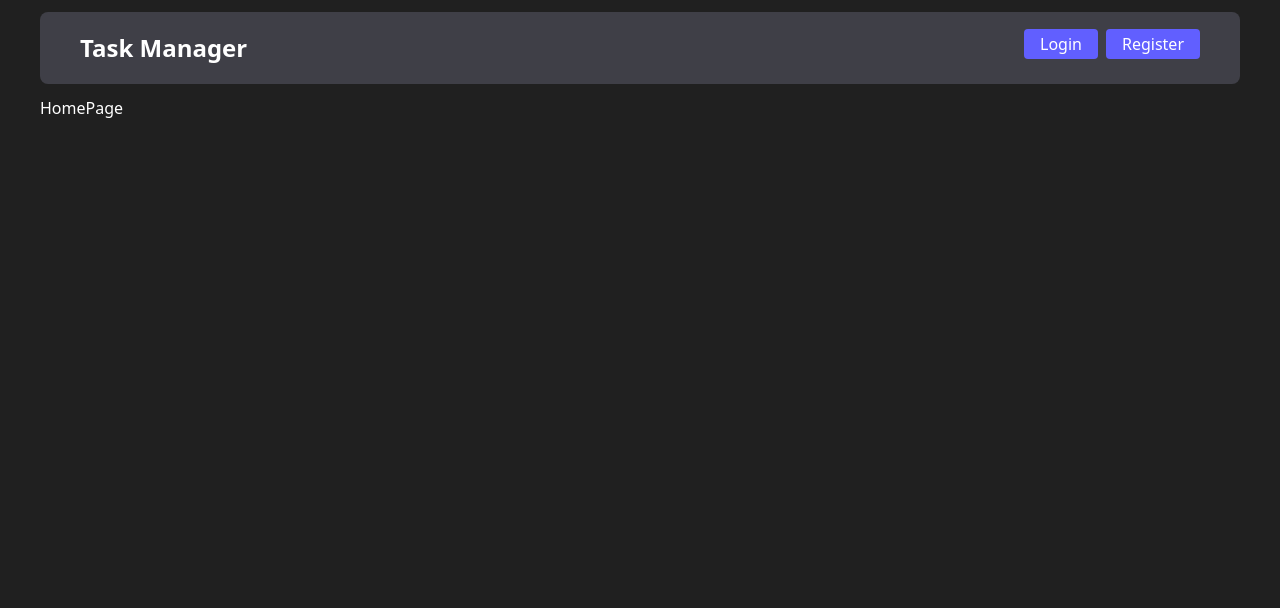
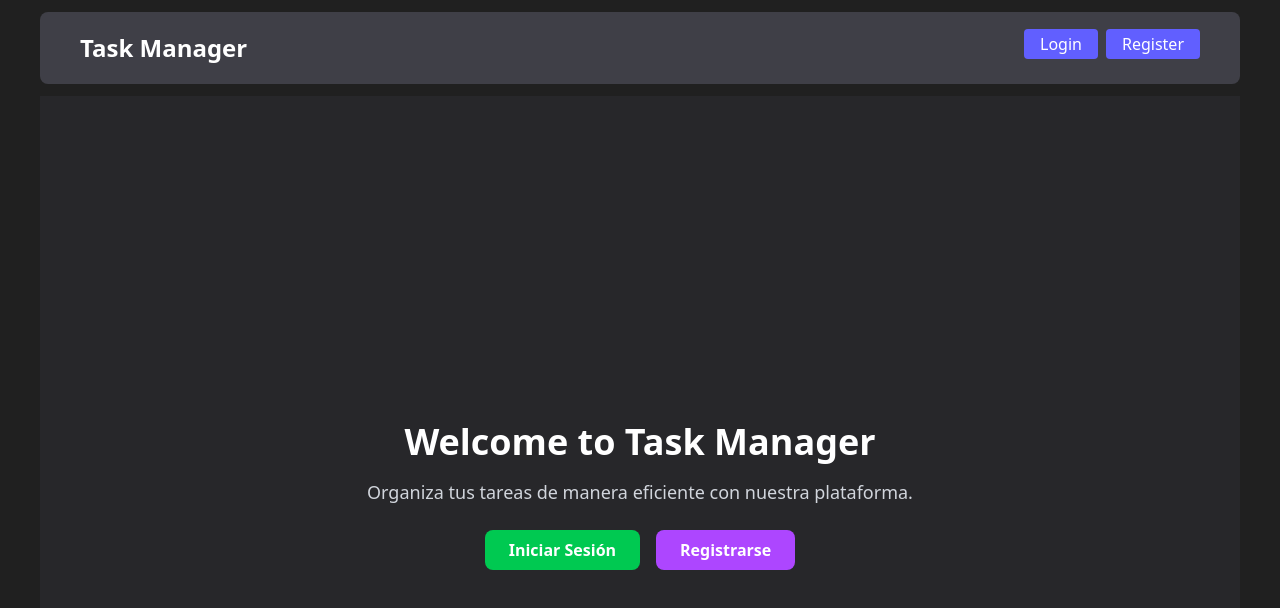
Before and after one commit to dimiterry/Reto-CRUD, a React (Vite) app in the folder client/: page / in a window 1280 px wide. Shown: the top 608 px of the page. Built offline with nearby package versions, Linux system fonts and the light colour scheme.

Commit message:
agregar estilo a HomePage

```diff
--- a/client/src/pages/HomePage.jsx
+++ b/client/src/pages/HomePage.jsx
@@ -1,7 +1,41 @@
+import { Link } from "react-router-dom";
+import { useAuth } from "../context/AuthContext";
+
 function HomePage() {
+  const { isAuthenticated } = useAuth();
+
   return (
-    <div>HomePage</div>
-  )
+    <div className="min-h-screen flex flex-col items-center justify-center bg-zinc-800 text-white">
+      <h1 className="text-4xl font-bold mb-4">Welcome to Task Manager</h1>
+      <p className="text-lg text-gray-300 mb-6">
+        Organiza tus tareas de manera eficiente con nuestra plataforma.
+      </p>
+
+      {isAuthenticated ? (
+        <Link
+          to="/add-task"
+          className="bg-blue-500 hover:bg-blue-600 text-white font-bold py-2 px-6 rounded-lg transition-all"
+        >
+          Agregar Tarea
+        </Link>
+      ) : (
+        <div className="flex gap-4">
+          <Link
+            to="/login"
+            className="bg-green-500 hover:bg-green-600 text-white font-bold py-2 px-6 rounded-lg transition-all"
+          >
+            Iniciar Sesión
+          </Link>
+          <Link
+            to="/register"
+            className="bg-purple-500 hover:bg-purple-600 text-white font-bold py-2 px-6 rounded-lg transition-all"
+          >
+            Registrarse
+          </Link>
+        </div>
+      )}
+    </div>
+  );
 }
 
-export default HomePage
+export default HomePage;
```
